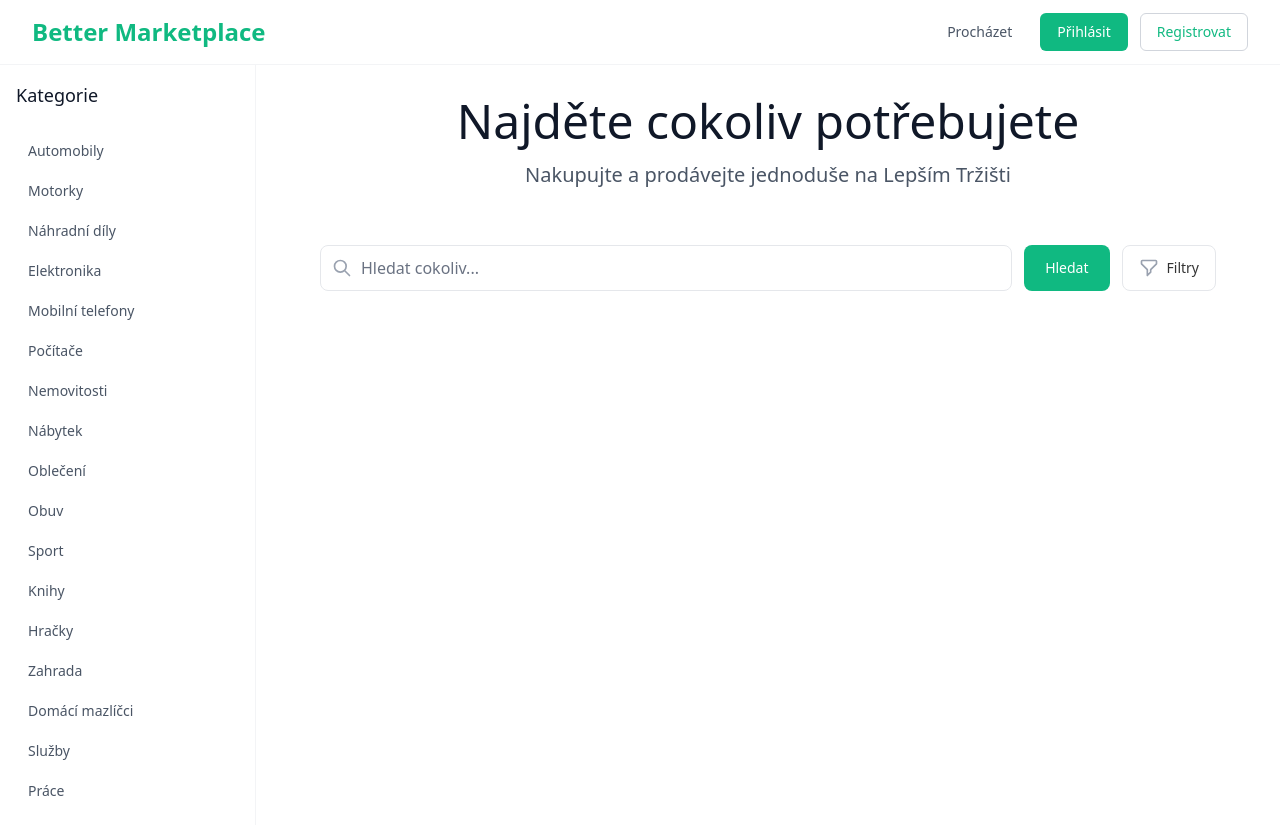
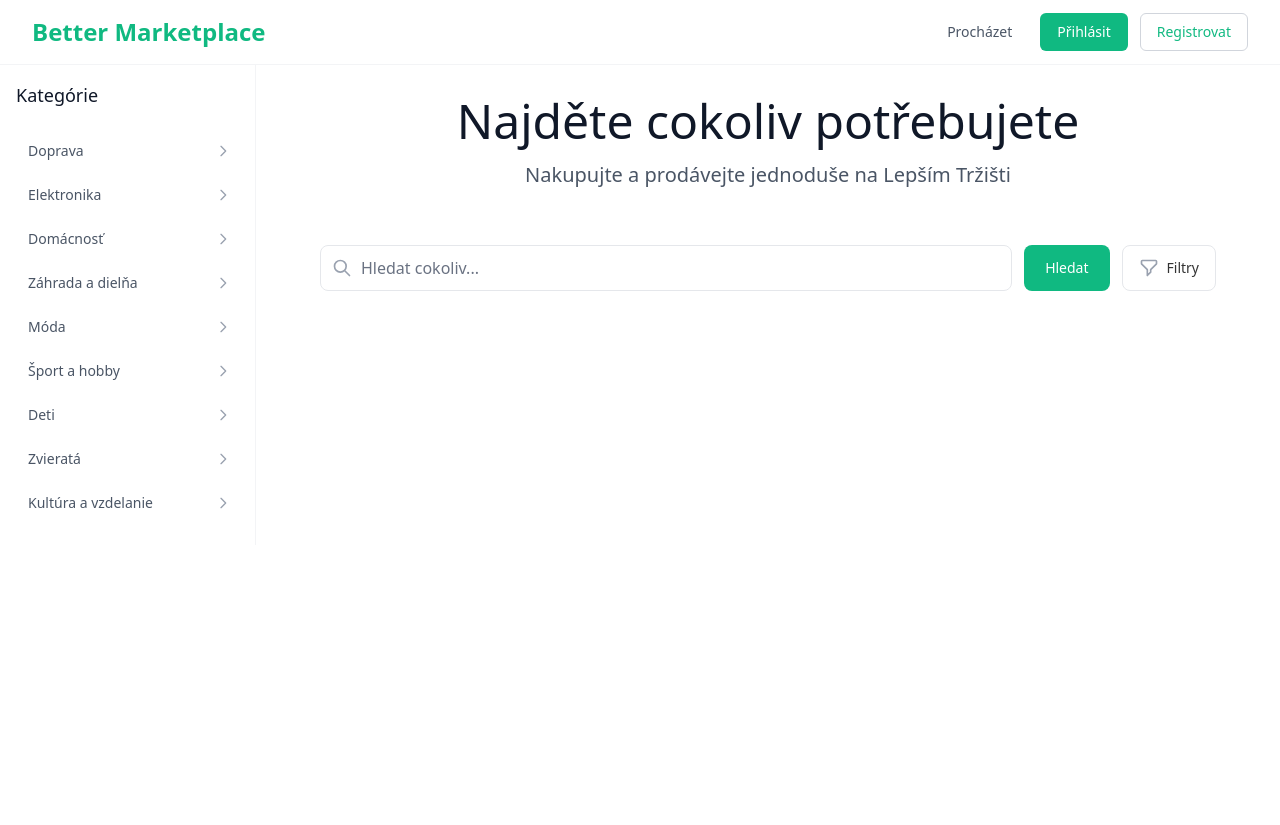
Before and after one commit to xfabo1/better-marketplace, a Next.js app: page / in a window 1280 px wide. After the commit the page ends 801 px from the top, so only its background shows below. Built offline with nearby package versions, Linux system fonts and the light colour scheme.

Commit message:
Add subcategories

```diff
--- a/src/app/listings/page.tsx
+++ b/src/app/listings/page.tsx
@@ -225,17 +225,6 @@ const allListings = [
     conditionId: "horsi",
     createdAt: "2023-09-06",
   },
-];
-
-// Locations for filtering
-const locations = [
-  "Všechny lokality",
-  "Praha",
-  "Brno",
-  "Ostrava",
-  "Plzeň",
-  "Liberec",
-  "Olomouc",
 ];
 
 // Condition options for filtering
--- a/src/components/Sidebar.tsx
+++ b/src/components/Sidebar.tsx
@@ -3,34 +3,149 @@
 import Link from "next/link";
 import { useState } from "react";
 
+// Categories data structure with subcategories
 const categories = [
-  { name: "Automobily", href: "/category/automobily" },
-  { name: "Motorky", href: "/category/motorky" },
-  { name: "Náhradní díly", href: "/category/nahradni-dily" },
-  { name: "Elektronika", href: "/category/elektronika" },
-  { name: "Mobilní telefony", href: "/category/mobilni-telefony" },
-  { name: "Počítače", href: "/category/pocitace" },
-  { name: "Nemovitosti", href: "/category/nemovitosti" },
-  { name: "Nábytek", href: "/category/nabytek" },
-  { name: "Oblečení", href: "/category/obleceni" },
-  { name: "Obuv", href: "/category/obuv" },
-  { name: "Sport", href: "/category/sport" },
-  { name: "Knihy", href: "/category/knihy" },
-  { name: "Hračky", href: "/category/hracky" },
-  { name: "Zahrada", href: "/category/zahrada" },
-  { name: "Domácí mazlíčci", href: "/category/domaci-mazlicci" },
-  { name: "Služby", href: "/category/sluzby" },
-  { name: "Práce", href: "/category/prace" },
+  {
+    name: "Doprava",
+    href: "/category/doprava",
+    subcategories: [
+      { name: "Automobily", href: "/category/doprava/automobily" },
+      { name: "Motorky", href: "/category/doprava/motorky" },
+      { name: "Nákladné vozidlá", href: "/category/doprava/nakladne-vozidla" },
+      { name: "Autobusy", href: "/category/doprava/autobusy" },
+      { name: "Prívesy a návesy", href: "/category/doprava/privesy-navěsy" },
+      { name: "Náhradné diely", href: "/category/doprava/nahradne-diely" },
+      { name: "Pneumatiky a disky", href: "/category/doprava/pneumatiky-disky" },
+      { name: "Autopríslušenstvo", href: "/category/doprava/autoprislusenstvo" },
+      { name: "Lode a člny", href: "/category/doprava/lode-clny" },
+      { name: "Bicykle a elektrobicykle", href: "/category/doprava/bicykle" },
+    ],
+  },
+  {
+    name: "Elektronika",
+    href: "/category/elektronika",
+    subcategories: [
+      { name: "Mobilné telefóny", href: "/category/elektronika/mobilne-telefony" },
+      { name: "Tablety", href: "/category/elektronika/tablety" },
+      { name: "Notebooky", href: "/category/elektronika/notebooky" },
+      { name: "Počítače", href: "/category/elektronika/pocitace" },
+      { name: "TV, audio, video", href: "/category/elektronika/tv-audio-video" },
+      { name: "Fotoaparáty a kamery", href: "/category/elektronika/fotoaparaty" },
+      { name: "Herné konzoly a hry", href: "/category/elektronika/herne-konzoly" },
+      { name: "PC príslušenstvo", href: "/category/elektronika/pc-prislusenstvo" },
+      { name: "Chytré hodinky a náramky", href: "/category/elektronika/smart-hodinky" },
+      { name: "Sieťové prvky a routery", href: "/category/elektronika/sietove-prvky" },
+    ],
+  },
+  {
+    name: "Domácnosť",
+    href: "/category/domacnost",
+    subcategories: [
+      { name: "Nábytok", href: "/category/domacnost/nabytok" },
+      { name: "Biela technika", href: "/category/domacnost/biela-technika" },
+      { name: "Kuchynské spotrebiče", href: "/category/domacnost/kuchynske-spotrebice" },
+      { name: "Domáce spotrebiče", href: "/category/domacnost/domace-spotrebice" },
+      { name: "Dekorácie", href: "/category/domacnost/dekoracie" },
+      { name: "Osvetlenie", href: "/category/domacnost/osvetlenie" },
+      { name: "Domáce potreby", href: "/category/domacnost/domace-potreby" },
+      { name: "Čistiaca technika", href: "/category/domacnost/cistiaca-technika" },
+      { name: "Kúpeľňa a WC", href: "/category/domacnost/kupelna" },
+    ],
+  },
+  {
+    name: "Záhrada a dielňa",
+    href: "/category/zahrada-dielna",
+    subcategories: [
+      { name: "Záhradné náradie", href: "/category/zahrada-dielna/zahradne-naradie" },
+      { name: "Stroje a kosačky", href: "/category/zahrada-dielna/stroje-kosacky" },
+      { name: "Nábytok na záhradu", href: "/category/zahrada-dielna/zahradny-nabytok" },
+      { name: "Rastliny a kvety", href: "/category/zahrada-dielna/rastliny" },
+      { name: "Grily a vybavenie", href: "/category/zahrada-dielna/grily" },
+      { name: "Náradie a vybavenie dielne", href: "/category/zahrada-dielna/naradie" },
+      { name: "Stavebný materiál", href: "/category/zahrada-dielna/stavebny-material" },
+    ],
+  },
+  {
+    name: "Móda",
+    href: "/category/moda",
+    subcategories: [
+      { name: "Oblečenie - muži", href: "/category/moda/muzi" },
+      { name: "Oblečenie - ženy", href: "/category/moda/zeny" },
+      { name: "Detské oblečenie", href: "/category/moda/deti" },
+      { name: "Obuv", href: "/category/moda/obuv" },
+      { name: "Doplnky", href: "/category/moda/doplnky" },
+      { name: "Šperky a hodinky", href: "/category/moda/sperky-hodinky" },
+      { name: "Kabelky a tašky", href: "/category/moda/kabelky-tasky" },
+    ],
+  },
+  {
+    name: "Šport a hobby",
+    href: "/category/sport-hobby",
+    subcategories: [
+      { name: "Fitness a posilňovanie", href: "/category/sport-hobby/fitness" },
+      { name: "Cyklistika", href: "/category/sport-hobby/cyklistika" },
+      { name: "Zimné športy", href: "/category/sport-hobby/zimne-sporty" },
+      { name: "Loptové hry", href: "/category/sport-hobby/loptove-hry" },
+      { name: "Kempovanie a turistika", href: "/category/sport-hobby/kemping" },
+      { name: "Rybolov", href: "/category/sport-hobby/rybolov" },
+      { name: "Strelectvo a airsoft", href: "/category/sport-hobby/strelectvo" },
+      { name: "Hudobné nástroje", href: "/category/sport-hobby/hudobne-nastroje" },
+      { name: "Modelárstvo", href: "/category/sport-hobby/modelarstvo" },
+    ],
+  },
+  {
+    name: "Deti",
+    href: "/category/deti",
+    subcategories: [
+      { name: "Hračky", href: "/category/deti/hracky" },
+      { name: "Kočíky", href: "/category/deti/kociky" },
+      { name: "Detský nábytok", href: "/category/deti/nabytok" },
+      { name: "Detské oblečenie", href: "/category/deti/oblecenie" },
+      { name: "Autosedačky", href: "/category/deti/autosedacky" },
+      { name: "Potrebné vybavenie", href: "/category/deti/vybavenie" },
+    ],
+  },
+  {
+    name: "Zvieratá",
+    href: "/category/zvierata",
+    subcategories: [
+      { name: "Psy", href: "/category/zvierata/psy" },
+      { name: "Mačky", href: "/category/zvierata/macky" },
+      { name: "Hlodavce", href: "/category/zvierata/hlodavce" },
+      { name: "Teraristika", href: "/category/zvierata/teraristika" },
+      { name: "Akváriá a ryby", href: "/category/zvierata/akvarium" },
+      { name: "Krmivo a potreby", href: "/category/zvierata/potreby" },
+    ],
+  },
+  {
+    name: "Kultúra a vzdelanie",
+    href: "/category/kultura-vzdelanie",
+    subcategories: [
+      { name: "Knihy", href: "/category/kultura-vzdelanie/knihy" },
+      { name: "Učebnice", href: "/category/kultura-vzdelanie/ucebnice" },
+      { name: "CD, DVD, Blu-ray", href: "/category/kultura-vzdelanie/cd-dvd" },
+      { name: "Plagáty a obrazy", href: "/category/kultura-vzdelanie/obrazky" },
+    ],
+  },
 ];
 
 export default function Sidebar() {
   const [isExpanded, setIsExpanded] = useState(false);
+  const [expandedCategory, setExpandedCategory] = useState<string | null>(null);
+
+  const toggleCategory = (categoryName: string) => {
+    if (expandedCategory === categoryName) {
+      setExpandedCategory(null);
+    } else {
+      setExpandedCategory(categoryName);
+    }
+  };
 
   return (
     <div className="bg-white border-r border-gray-100 w-full md:w-64 flex-shrink-0">
       <div className="p-4">
         <div className="flex items-center justify-between mb-6">
-          <h2 className="text-lg font-medium text-gray-900">Kategorie</h2>
+          <h2 className="text-lg font-medium text-gray-900">Kategórie</h2>
           <button
             className="md:hidden text-gray-500 hover:text-gray-700"
             onClick={() => setIsExpanded(!isExpanded)}
@@ -49,13 +164,45 @@ export default function Sidebar() {
 
         <div className={`space-y-1 ${isExpanded ? 'block' : 'hidden md:block'}`}>
           {categories.map((category) => (
-            <Link
-              key={category.name}
-              href={category.href}
-              className="flex items-center px-3 py-2 text-sm font-medium rounded-md text-gray-600 hover:text-primary hover:bg-gray-50"
-            >
-              {category.name}
-            </Link>
+            <div key={category.name} className="mb-2">
+              <div className="flex items-center justify-between">
+                <Link
+                  href={category.href}
+                  className="flex-grow flex items-center px-3 py-2 text-sm font-medium rounded-md text-gray-600 hover:text-primary hover:bg-gray-50"
+                >
+                  {category.name}
+                </Link>
+                <button
+                  onClick={() => toggleCategory(category.name)}
+                  className="px-2 py-2 text-gray-400 hover:text-gray-600"
+                >
+                  {expandedCategory === category.name ? (
+                    <svg className="h-4 w-4" fill="none" viewBox="0 0 24 24" stroke="currentColor">
+                      <path strokeLinecap="round" strokeLinejoin="round" strokeWidth={2} d="M19 9l-7 7-7-7" />
+                    </svg>
+                  ) : (
+                    <svg className="h-4 w-4" fill="none" viewBox="0 0 24 24" stroke="currentColor">
+                      <path strokeLinecap="round" strokeLinejoin="round" strokeWidth={2} d="M9 5l7 7-7 7" />
+                    </svg>
+                  )}
+                </button>
+              </div>
+
+              {/* Subcategories */}
+              {expandedCategory === category.name && (
+                <div className="ml-4 mt-1 pl-2 border-l border-gray-200">
+                  {category.subcategories.map((subcategory) => (
+                    <Link
+                      key={subcategory.name}
+                      href={subcategory.href}
+                      className="flex items-center px-3 py-2 text-sm text-gray-600 hover:text-primary hover:bg-gray-50 rounded-md"
+                    >
+                      {subcategory.name}
+                    </Link>
+                  ))}
+                </div>
+              )}
+            </div>
           ))}
         </div>
       </div>
```
